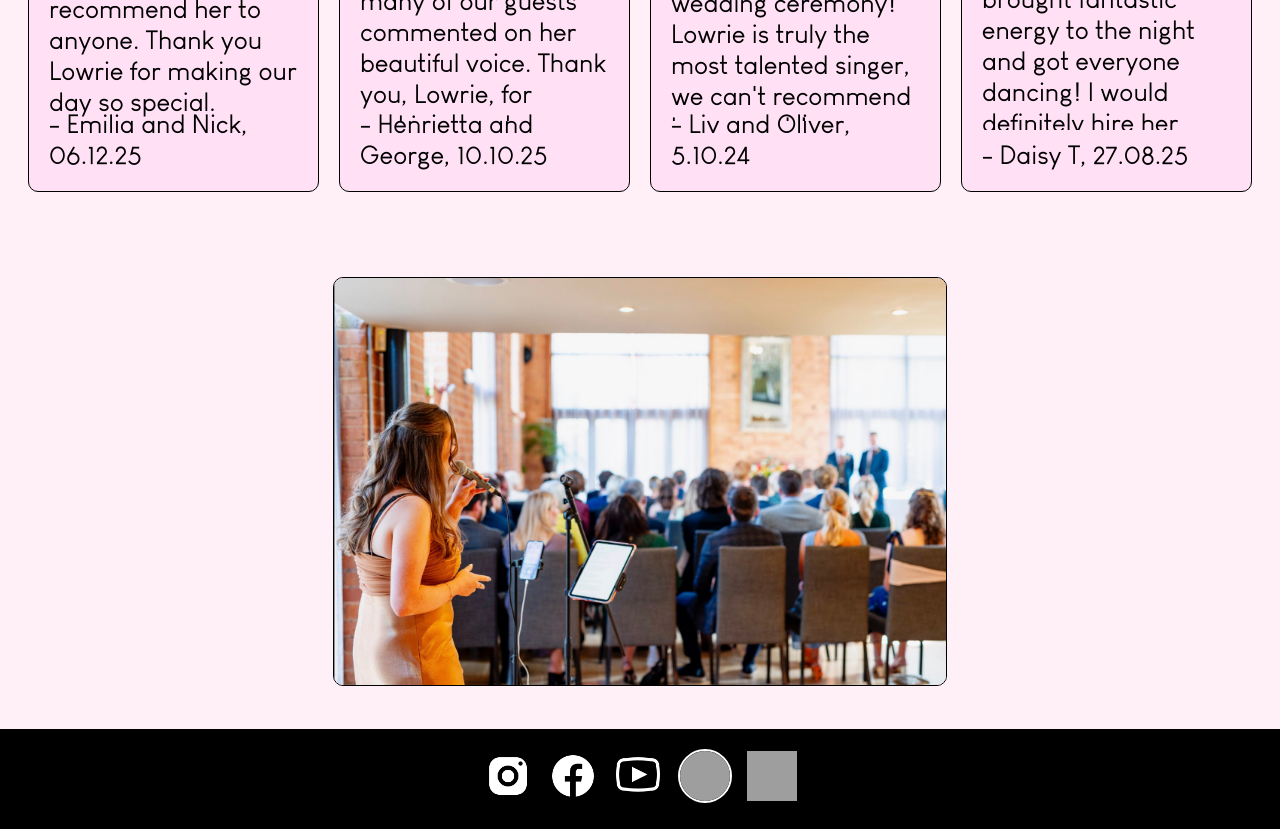
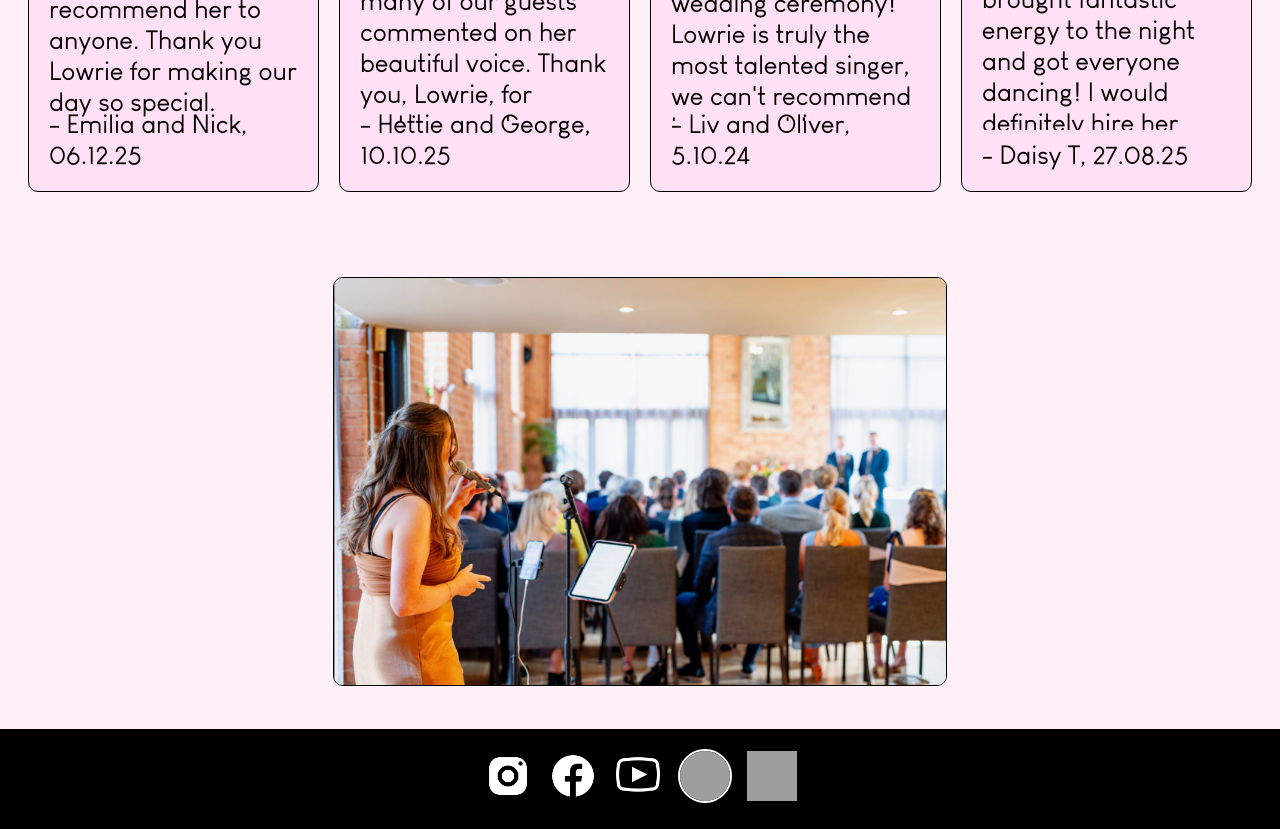
Before and after one commit to jleigh-100/lowriesings, a React app: page / in a window 1280 px wide. Shown: the part 1360-2189 px from the top of the page. Built offline with nearby package versions, Linux system fonts and the light colour scheme; grey boxes are pictures that could not be loaded.

Commit message:
Update Testimonials.jsx

```diff
--- a/client/src/components/pages/Testimonials.jsx
+++ b/client/src/components/pages/Testimonials.jsx
@@ -60,7 +60,7 @@ export const Testimonials = () => {
     },
     {
       message: "Our wedding ceremony was made all the more special with Lowrie's performance and many of our guests commented on her beautiful voice. Thank you, Lowrie, for making our day so special.",
-      by: "Henrietta and George, 10.10.25",
+      by: "Hettie and George, 10.10.25",
     },
     {
       message: "It was such a pleasure to have Lowrie's beautiful voice as the backdrop of our wedding ceremony! Lowrie is truly the most talented singer, we can't recommend her enough!",
```
